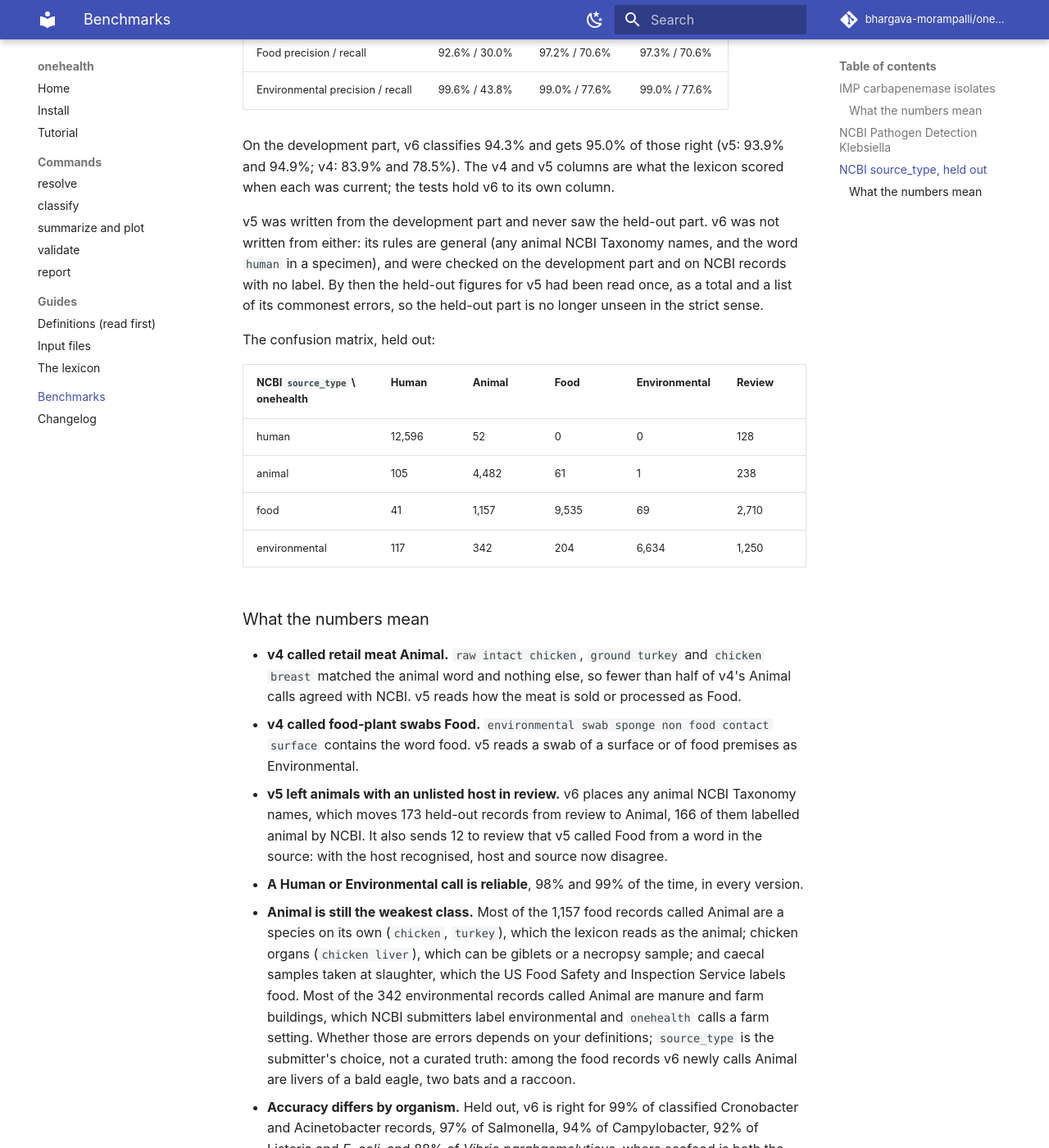
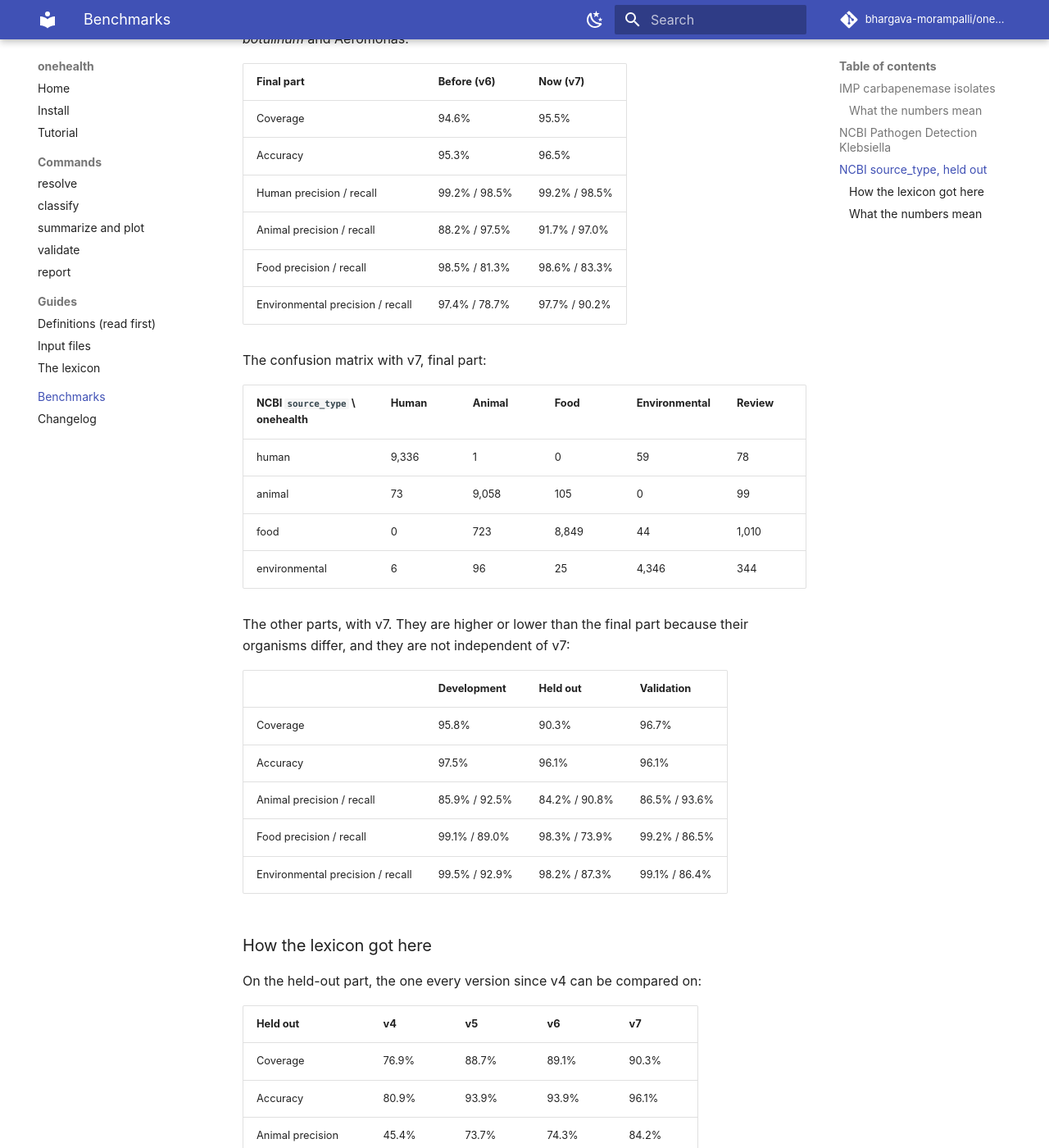
Before and after one commit to bhargava-morampalli/onehealth, an MkDocs documentation site: the page built from documentation/benchmarks.md, in a window 1280 px wide and 1400 px high, scrolled down 3519 px. Shown: the whole window at 82% size. Built offline with MkDocs 1.6.1 and Material for MkDocs 9.7.7, drawn with Linux system fonts in a browser that asks for light colours; comment, search, counter and statistics services are not loaded; some of the changed text lies outside the part shown.

Commit message:
wip: changelog, version 0.2.0

```diff
--- a/documentation/benchmarks.md
+++ b/documentation/benchmarks.md
@@ -5,7 +5,7 @@ How well does `classify` do on real data? Three public datasets ship with `onehe
 !!! note
     The first two datasets are *Klebsiella* and other hospital organisms, and the lexicon was tuned on them. Their numbers show it works on the data it was built from; they are not a measure of accuracy on data it has not seen. The third dataset has a [held-out part](#ncbi-source_type-held-out) for that. Run [`validate`](commands/validate.md) on labels from your own study before relying on the classes.
 
-All figures are for the lexicon that ships, version 6. What each earlier version scored is in the [changelog](changelog.md).
+All figures are for the lexicon that ships, version 7. What each earlier version scored is in the [changelog](changelog.md).
 
 ## IMP carbapenemase isolates
 
@@ -19,28 +19,28 @@ onehealth validate work/imp/classified.tsv \
 
 | | |
 |---|---|
-| Coverage | 84.8% |
+| Coverage | 84.9% |
 | Accuracy | 99.8% |
 | Agreement | 84.7% |
-| Human recall / precision | 92.1% / 99.9% |
-| Environmental recall / precision | 17.8% / 100% |
-| Animal recall / precision | 100% / 89.5% |
-| Sent to review | 667 |
+| Human recall / precision | 92.2% / 99.9% |
+| Environmental recall / precision | 18.0% / 100% |
+| Animal recall / precision | 100% / 91.1% |
+| Sent to review | 666 |
 
 The confusion matrix:
 
 | Curated \ onehealth | Human | Environmental | Animal | Unclassified |
 |---|---|---|---|---|
-| Human | 3,545 | 0 | 5 | 297 |
-| Environmental | 3 | 79 | 1 | 361 |
+| Human | 3,546 | 0 | 5 | 296 |
+| Environmental | 3 | 80 | 0 | 361 |
 | Animal | 0 | 0 | 51 | 0 |
 | Unclassified | 0 | 0 | 0 | 9 |
 
 ### What the numbers mean
 
-- **Most of the gap is missing information.** 555 of the 667 rows sent to review have no isolation source and no host in their BioSample record; the curators had other context. 75 name a fixture without its setting (`Shower 3`, `Rm 14 Drain`), 18 have a source no rule matches, 17 a host that contradicts the source, and 2 a host the lexicon does not recognise.
+- **Most of the gap is missing information.** 555 of the 666 rows sent to review have no isolation source and no host in their BioSample record; the curators had other context. 74 name a fixture without its setting (`Shower 3`, `Rm 14 Drain`), 18 have a host that contradicts the source, 17 a source no rule matches, and 2 a host the lexicon does not recognise.
 - **Every animal isolate is found.** 13 of the 51 have a host that no word list named (11 American crows and 2 silver gulls, *Chroicocephalus novaehollandiae*). They went to review until v6, which recognises any animal host by its name in NCBI Taxonomy.
-- **Environmental recall is low** because most environmental isolates in this study have no isolation source in their BioSample. None of the 79 called Environmental is wrong.
+- **Environmental recall is low** because most environmental isolates in this study have no isolation source in their BioSample. None of the 80 called Environmental is wrong. One of them is `manure` with a pig host, which the curators call environmental, as NCBI's records do; until v7 it was Animal.
 - **3 environmental isolates are called Human.** All three are stool samples with host *Homo sapiens*.
 - **A fixture without its setting goes to review.** 9 room drains and swabs (`Rm 14 Drain`, `Sink swab`) have host *Homo sapiens*, and the curators say they are environmental; 9 more drain samples the curators could not classify. All 18 go to review and not to Human, and two human samples go with them (`Drain Swab`, `drain inserting site`), because a fixture word alone cannot tell them apart.
 
@@ -70,40 +70,67 @@ The same dataset, with its AMRFinderPlus genes and SNP distances, is what the te
 
 The two datasets above are hospital organisms, and most of their isolates are from patients. This one asks how the lexicon does on food, animal and environmental sources, on records it was not written from.
 
-Some submitters to NCBI Pathogen Detection fill in `source_type`, NCBI's own One Health category (`human`, `animal`, `food`, `environmental`). `classify` reads it when it is there, so here it is hidden: each record is classified from `isolation_source` and `host` alone, and the L1 class is compared with the label. That is the situation of the two NCBI records in three that have no `source_type`.
+Some submitters to NCBI Pathogen Detection fill in `source_type`, NCBI's own One Health category (`human`, `animal`, `food`, `environmental`). In normal use that field is the class ([Definitions](guides/definitions.md#1-a-records-own-source_type-is-its-class)), so here it is hidden: each record is classified from `isolation_source` and `host` alone, and the L1 class is compared with the label. That is the situation of the two NCBI records in three that have no `source_type`.
 
-The fixture holds 73,094 such records from ten organism groups, in two parts (`tests/data/ncbi_pd_source_types/`):
+The fixture holds 139,554 such records from 18 organism groups, in four parts that share no record (`tests/data/ncbi_pd_source_types/`):
 
-- **Development**, 33,372 records from six groups (Salmonella, *E. coli* and Shigella, Listeria, Campylobacter, Klebsiella, Acinetobacter). Lexicon v5 was written while looking at these.
-- **Held out**, 39,722 records: other parts of the same six tables, and four groups not in the development part (*Staphylococcus aureus*, *Vibrio parahaemolyticus*, *Bacillus cereus* group, Cronobacter). Nobody looked at these before v5 was finished, and v5 was not changed afterwards.
+| Part | Records | What it was used for |
+|---|---|---|
+| Development | 33,372 | Lexicon v5 and v7 were written while looking at these. |
+| Held out | 39,722 | Unseen by v5. v7 was checked against it, and three rules were narrowed. |
+| Validation | 32,208 | Meant to be read once after v7. It showed that one v7 rule went against NCBI's records (a farm with an animal host is the animal), and the rule was corrected. |
+| **Final** | **34,252** | **Read once, after v7 was finished. v7 was not changed afterwards. These are the figures to quote.** |
 
-| Held out | v4 | v5 | Now (v6) |
-|---|---|---|---|
-| Coverage | 76.9% | 88.7% | 89.1% |
-| Accuracy | 80.9% | 93.9% | 93.9% |
-| Human precision / recall | 98.0% / 98.6% | 98.0% / 98.6% | 98.0% / 98.6% |
-| Animal precision / recall | 45.4% / 89.0% | 73.7% / 88.3% | 74.3% / 91.7% |
-| Food precision / recall | 92.6% / 30.0% | 97.2% / 70.6% | 97.3% / 70.6% |
-| Environmental precision / recall | 99.6% / 43.8% | 99.0% / 77.6% | 99.0% / 77.6% |
+Each part after the first adds organism groups the earlier parts do not have; the final part adds *Vibrio vulnificus*, *Listeria innocua*, *Staphylococcus pseudintermedius*, *Clostridium botulinum* and Aeromonas.
 
-On the development part, v6 classifies 94.3% and gets 95.0% of those right (v5: 93.9% and 94.9%; v4: 83.9% and 78.5%). The v4 and v5 columns are what the lexicon scored when each was current; the tests hold v6 to its own column.
+| Final part | Before (v6) | Now (v7) |
+|---|---|---|
+| Coverage | 94.6% | 95.5% |
+| Accuracy | 95.3% | 96.5% |
+| Human precision / recall | 99.2% / 98.5% | 99.2% / 98.5% |
+| Animal precision / recall | 88.2% / 97.5% | 91.7% / 97.0% |
+| Food precision / recall | 98.5% / 81.3% | 98.6% / 83.3% |
+| Environmental precision / recall | 97.4% / 78.7% | 97.7% / 90.2% |
 
-v5 was written from the development part and never saw the held-out part. v6 was not written from either: its rules are general (any animal NCBI Taxonomy names, and the word `human` in a specimen), and were checked on the development part and on NCBI records with no label. By then the held-out figures for v5 had been read once, as a total and a list of its commonest errors, so the held-out part is no longer unseen in the strict sense.
-
-The confusion matrix, held out:
+The confusion matrix with v7, final part:
 
 | NCBI `source_type` \ onehealth | Human | Animal | Food | Environmental | Review |
 |---|---|---|---|---|---|
-| human | 12,596 | 52 | 0 | 0 | 128 |
-| animal | 105 | 4,482 | 61 | 1 | 238 |
-| food | 41 | 1,157 | 9,535 | 69 | 2,710 |
-| environmental | 117 | 342 | 204 | 6,634 | 1,250 |
+| human | 9,336 | 1 | 0 | 59 | 78 |
+| animal | 73 | 9,058 | 105 | 0 | 99 |
+| food | 0 | 723 | 8,849 | 44 | 1,010 |
+| environmental | 6 | 96 | 25 | 4,346 | 344 |
+
+The other parts, with v7. They are higher or lower than the final part because their organisms differ, and they are not independent of v7:
+
+| | Development | Held out | Validation |
+|---|---|---|---|
+| Coverage | 95.8% | 90.3% | 96.7% |
+| Accuracy | 97.5% | 96.1% | 96.1% |
+| Animal precision / recall | 85.9% / 92.5% | 84.2% / 90.8% | 86.5% / 93.6% |
+| Food precision / recall | 99.1% / 89.0% | 98.3% / 73.9% | 99.2% / 86.5% |
+| Environmental precision / recall | 99.5% / 92.9% | 98.2% / 87.3% | 99.1% / 86.4% |
+
+### How the lexicon got here
+
+On the held-out part, the one every version since v4 can be compared on:
+
+| Held out | v4 | v5 | v6 | v7 |
+|---|---|---|---|---|
+| Coverage | 76.9% | 88.7% | 89.1% | 90.3% |
+| Accuracy | 80.9% | 93.9% | 93.9% | 96.1% |
+| Animal precision | 45.4% | 73.7% | 74.3% | 84.2% |
+| Environmental recall | 43.8% | 77.6% | 77.6% | 87.3% |
+
+- **v4 called retail meat Animal** (`raw intact chicken`, `ground turkey`) and food-plant swabs Food. v5 fixed both.
+- **v5 left animals with an unlisted host in review.** v6 places any animal NCBI Taxonomy names.
+- **v6 defined farm settings and a bare `chicken` its own way.** v7 follows NCBI: manure and a farm are environmental, a farm with a host is the host, and `chicken` on its own with no host is food ([Definitions](guides/definitions.md)).
 
 ### What the numbers mean
 
-- **v4 called retail meat Animal.** `raw intact chicken`, `ground turkey` and `chicken breast` matched the animal word and nothing else, so fewer than half of v4's Animal calls agreed with NCBI. v5 reads how the meat is sold or processed as Food.
-- **v4 called food-plant swabs Food.** `environmental swab sponge non food contact surface` contains the word food. v5 reads a swab of a surface or of food premises as Environmental.
-- **v5 left animals with an unlisted host in review.** v6 places any animal NCBI Taxonomy names, which moves 173 held-out records from review to Animal, 166 of them labelled animal by NCBI. It also sends 12 to review that v5 called Food from a word in the source: with the host recognised, host and source now disagree.
-- **A Human or Environmental call is reliable**, 98% and 99% of the time, in every version.
-- **Animal is still the weakest class.** Most of the 1,157 food records called Animal are a species on its own (`chicken`, `turkey`), which the lexicon reads as the animal; chicken organs (`chicken liver`), which can be giblets or a necropsy sample; and caecal samples taken at slaughter, which the US Food Safety and Inspection Service labels food. Most of the 342 environmental records called Animal are manure and farm buildings, which NCBI submitters label environmental and `onehealth` calls a farm setting. Whether those are errors depends on your definitions; `source_type` is the submitter's choice, not a curated truth: among the food records v6 newly calls Animal are livers of a bald eagle, two bats and a raccoon.
-- **Accuracy differs by organism.** Held out, v6 is right for 99% of classified Cronobacter and Acinetobacter records, 97% of Salmonella, 94% of Campylobacter, 92% of Listeria and *E. coli*, and 88% of *Vibrio parahaemolyticus*, where seafood is both the animal and the food.
+- **A Human, Food or Environmental call is reliable**: 99%, 99% and 98% of them match NCBI's label on the final part.
+- **Animal is the weakest class**, at 92%. 721 of the 1,132 wrong calls on the final part are food records called Animal by an animal word: a species named with other words that do not mark it as meat, and the slaughter classes of the US Food Safety and Inspection Service (`animal-cattle-steer`), which NCBI labels food.
+- **Food recall is 83%** because 1,010 food records go to review: a food no rule names. They are not wrong calls, and one [decision](commands/classify.md#decisions) per food settles them.
+- **`source_type` is the submitter's choice, not a curated truth.** Some of what counts as a wrong call here is a wrong label: the held-out part has livers of a bald eagle, two bats and a raccoon labelled food.
+- **Accuracy differs by organism.** On the final part v7 is right for 100% of classified Klebsiella and *S. pseudintermedius* records, 98% of Listeria, 97% of Salmonella, 95% of Campylobacter and *L. innocua*, and 93% of *E. coli*.
+- **These figures are for free text alone.** In normal use a record with a `source_type` takes it as its class, so the lexicon's errors apply only to records without one.
--- a/pyproject.toml
+++ b/pyproject.toml
@@ -1,6 +1,6 @@
 [project]
 name = "onehealth"
-version = "0.1.0"
+version = "0.2.0"
 description = "Classify mixed NCBI isolate IDs into One Health source categories."
 readme = "README.md"
 license = "MIT"
--- a/src/onehealth/__init__.py
+++ b/src/onehealth/__init__.py
@@ -1,3 +1,3 @@
 """One Health isolation-source classification CLI."""
 
-__version__ = "0.1.0"
+__version__ = "0.2.0"
```
Also changed, not shown: CHANGELOG.md (+61 -1 lines), 4 other files.
